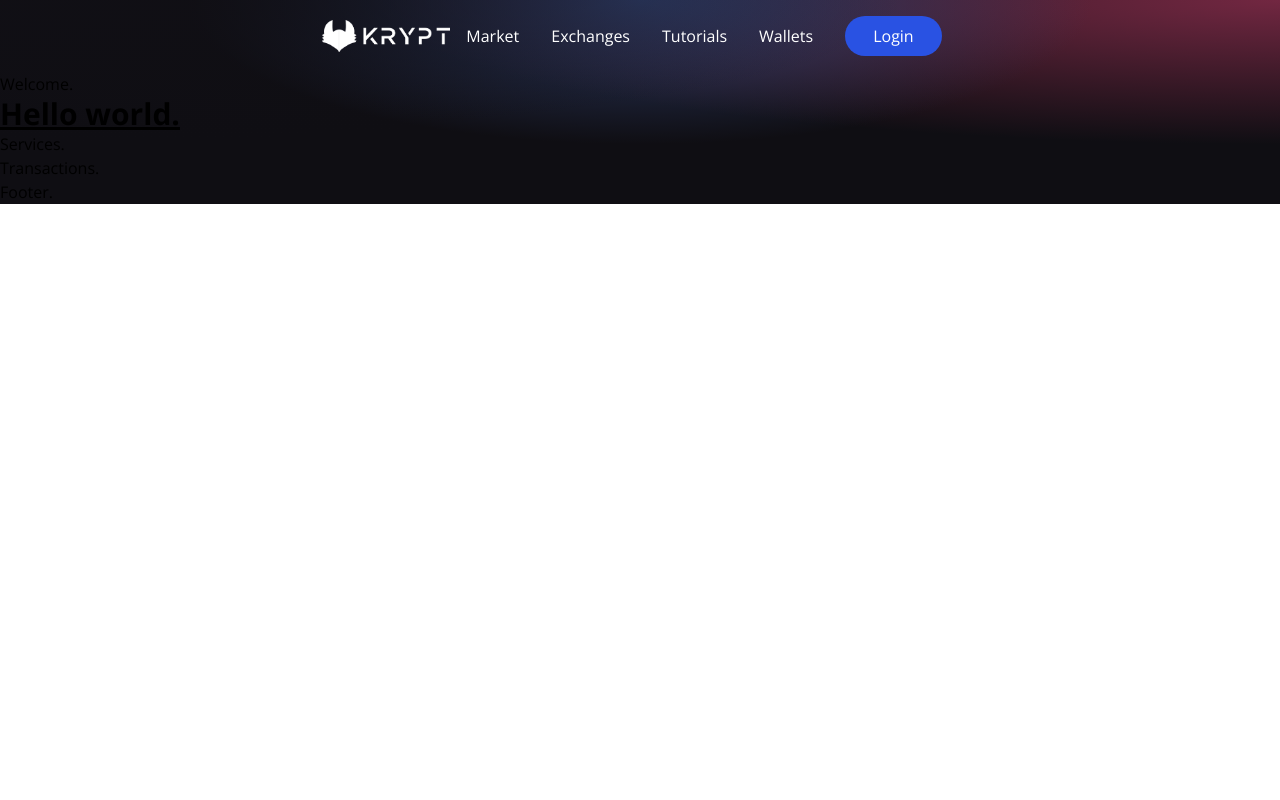
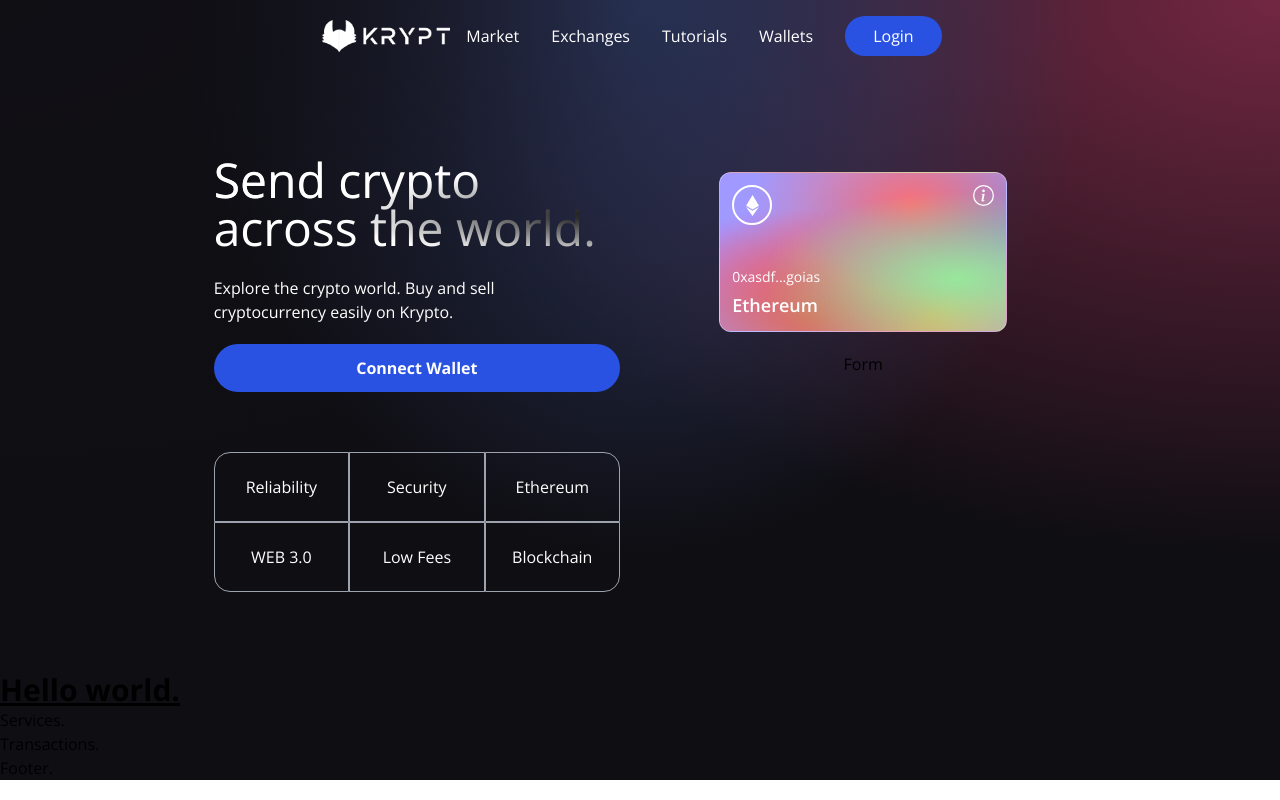
Before and after one commit to matheusreirasi/web3-react, a React (Vite) app in the folder client/: page / in a window 1280 px wide. Built offline with nearby package versions, Linux system fonts and the light colour scheme.

Commit message:
insert some website info and the card design. Form is left

```diff
--- a/client/src/components/Welcome.jsx
+++ b/client/src/components/Welcome.jsx
@@ -1,8 +1,78 @@
+import { AiFillPlayCircle } from "react-icons/ai"
+import {SiEthereum} from "react-icons/si"
+import {BsInfoCircle} from "react-icons/bs"
+
+
 const Welcome = () => {
+
+    const connectWallet = () => {
+
+    }
+
+    const commonStyles = "min-h-[70px] sm:px-0 px-2 sm:min-w-[120px] flex justify-center items-center border-[0.5px] border-gray-400 text-small font-light text-white"
+
     return (
-        <h1>
-            Welcome.
-        </h1>
+        <div className="flex w-full justify-center items-center">
+            <div className="flex md:flex-row flex-col items-start justify-between md:p-20 py-12 px-4">
+                <div className="flex flex-1 justify-start flex-col md:mr-10">
+                    <h1 className="text-3xl sm:text-5xl text-white text-gradient py-1">
+                        Send crypto <br/> across the world.
+                    </h1>
+                    <p className="text-white text-left mt-5 font-light md:w-9/12 w-11/12 text-base">
+                        Explore the crypto world. Buy and sell cryptocurrency easily on Krypto.
+                    </p>
+                    <button
+                        className="text-white font-bold flex flex-row justify-center items-center my-5 bg-[#2952e3] p-3 rounded-full hover:bg-[#2141b6]"
+                        type="button"
+                        onClick={connectWallet}
+                    >
+                        Connect Wallet
+                    </button>
+                    <div className="grid sm:grid-cols-3 grid-cols-2 w-full mt-10">
+                        <div className={`rounded-tl-2xl ${commonStyles}`}>
+                            Reliability
+                        </div>
+                        <div className={commonStyles}>
+                            Security
+                        </div>
+                        <div className={`rounded-tr-2xl ${commonStyles}`}>
+                            Ethereum
+                        </div>
+                        <div className={`rounded-bl-2xl ${commonStyles}`}>
+                            WEB 3.0
+                        </div>
+                        <div className={commonStyles}>
+                            Low Fees
+                        </div>
+                        <div className={`rounded-br-2xl ${commonStyles}`}>
+                            Blockchain
+                        </div>
+                    </div>
+                </div>
+
+                <div className="flex flex-col flex-1 items-center justify-start w-full md:mt-0 mt-10">
+                    <div className="p-3 justify-end items-start  rounded-xl h-40 sm:w-72 w-full my-5 eth-card white-glassmorphism">
+                        <div className="flex justify-between flex-col h-full">
+                            <div className="flex justify-between items-start">
+                                <div className="w-10 h-10 rounded-full border-2 border-white flex justify-center items-center">
+                                    <SiEthereum fontSize={21} color="#fff"/>
+                                </div>
+                                <BsInfoCircle fontSize={21} color="#fff"/>
+                            </div>
+                            <div>
+                                <p className="text-white font-light text-sm">
+                                    0xasdf...goias
+                                </p>
+                                <p className="text-white font-semibold text-lg mt-1">
+                                    Ethereum
+                                </p>
+                            </div>
+                        </div>
+                    </div>
+                    Form
+                </div>
+            </div>
+        </div>
     )
 }
 
```
